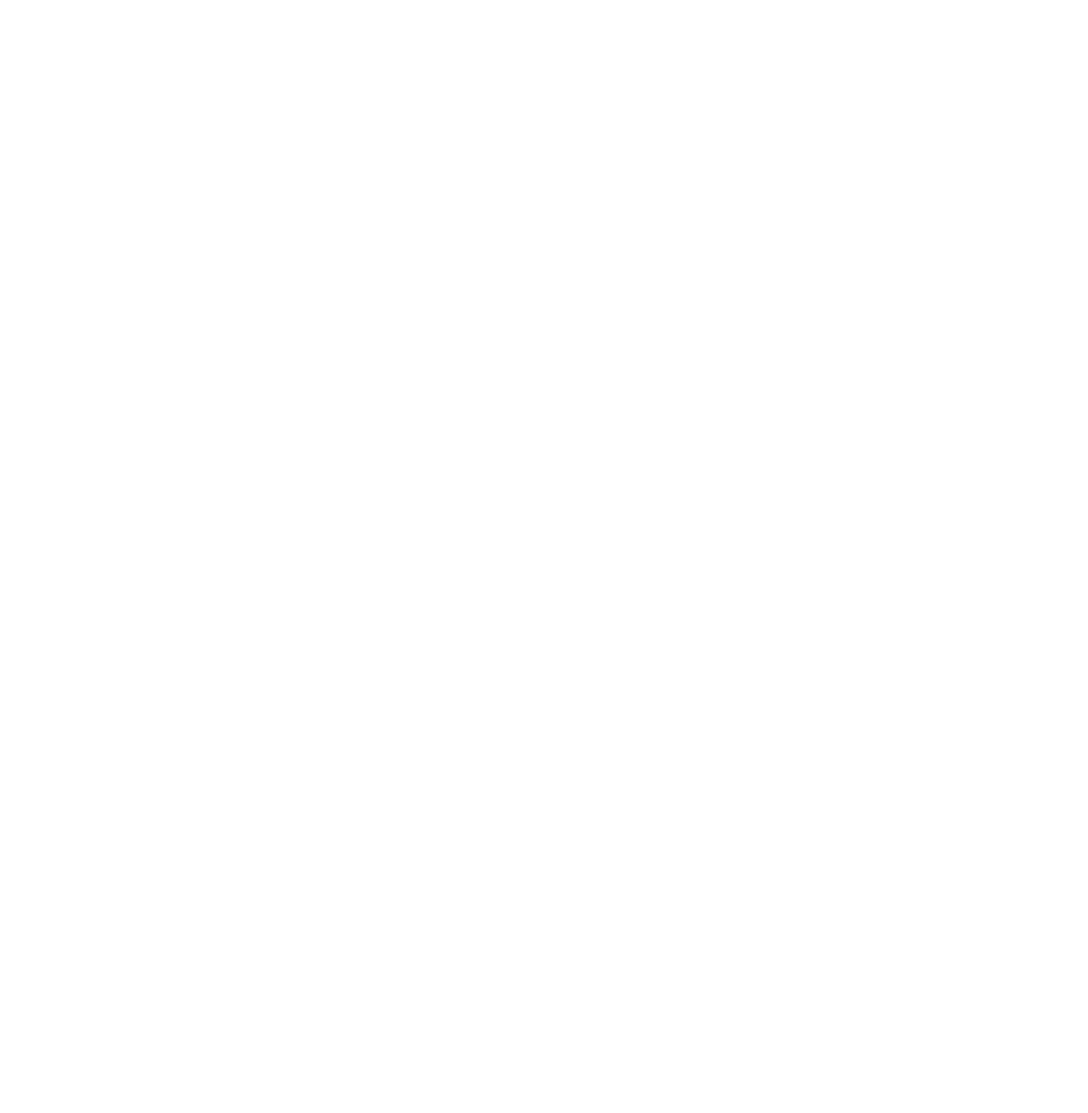
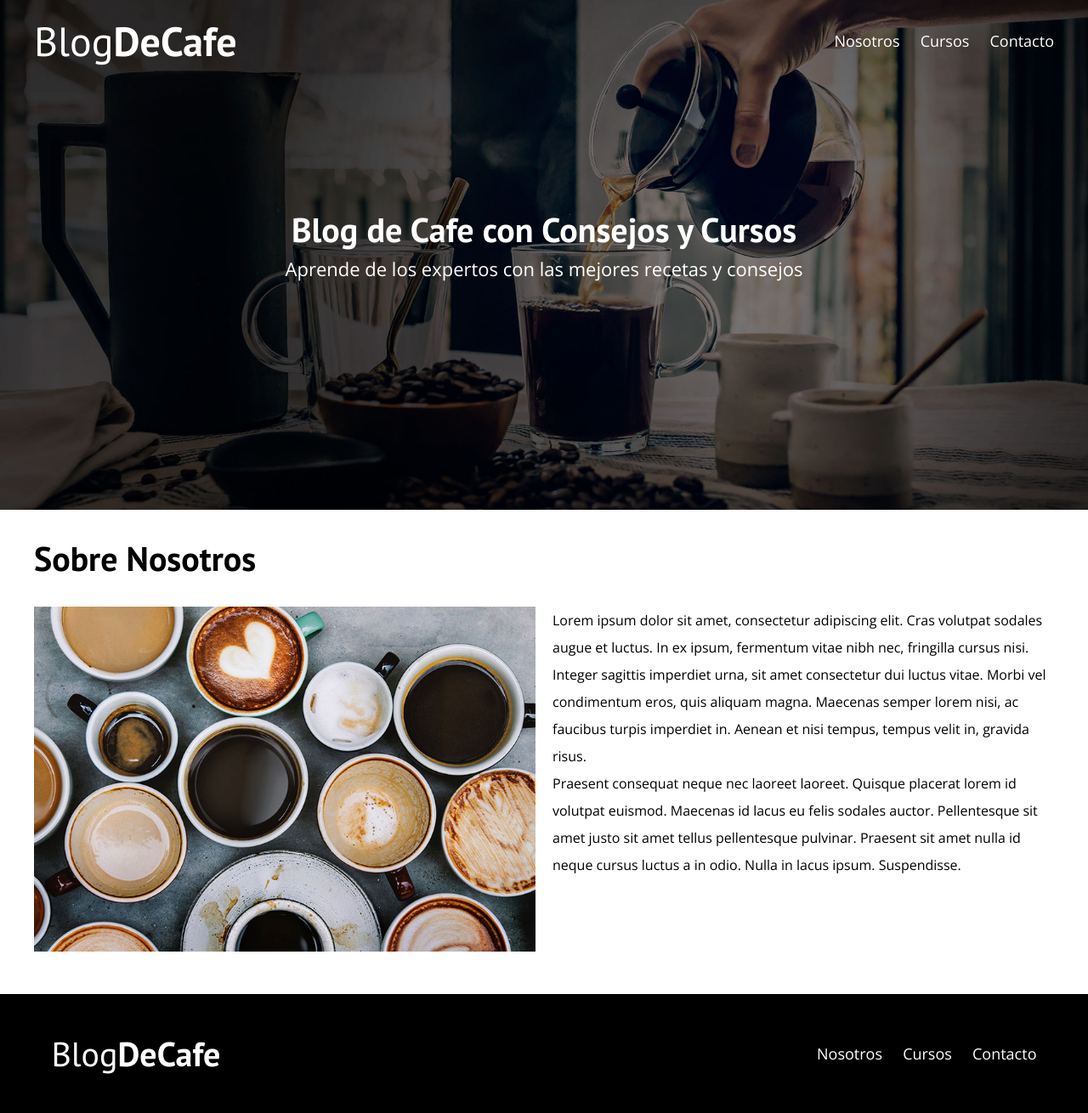
Before and after one commit to JuanJuradoTri/BlogCafe, a plain HTML site: page nosotros.html in a window 1280 px wide. Shown: the whole page at 85% size. Before the commit the page ends 800 px from the top, so only its background shows below. Drawn offline with nearby package versions, Linux system fonts and the light colour scheme.

Commit message:
finalizacion Nosotros

```diff
--- a/css/style.css
+++ b/css/style.css
@@ -62,6 +62,19 @@
 
 .no-margin {
     margin: 0;
+}
+
+
+/* grid */
+
+@media (min-width: 768px) {
+    .grid {
+        display: flex;
+        justify-content: space-between;
+    }
+    .columnas-6 {
+        flex: 0 0 calc(50% - 1rem);
+    }
 }
 
 
--- a/nosotros.html
+++ b/nosotros.html
@@ -0,0 +1,66 @@
+<!DOCTYPE html>
+<html lang="en">
+
+<head>
+    <meta charset="UTF-8">
+    <meta name="viewport" content="width=device-width, initial-scale=1.0">
+    <title>Blog Cafe</title>
+    <link href="https://fonts.googleapis.com/css2?family=Open+Sans&family=PT+Sans:wght@400;700&display=swap" rel="stylesheet">
+    <link rel="stylesheet" href="css/normalize.css">
+    <link rel="stylesheet" href="css/style.css">
+</head>
+
+<body>
+    <header class="site-header">
+        <div class="contenedor">
+            <div class="barra">
+                <a href="index.html">
+                    <h1 class="no-margin">Blog<span>DeCafe</span>
+                    </h1>
+                </a>
+                <nav class="navegacion">
+                    <a href="nosotros.html">Nosotros</a>
+                    <a href="cursos.html">Cursos</a>
+                    <a href="contacto.html">Contacto</a>
+                </nav>
+            </div>
+            <div class="texto-header">
+                <h2 class="no-margin">Blog de Cafe con Consejos y Cursos</h2>
+                <p class="no-margin">Aprende de los expertos con las mejores recetas y consejos</p>
+            </div>
+        </div>
+    </header>
+
+    <main class="contenedor">
+        <h2 class="centrar-texto">Sobre Nosotros</h2>
+        <div class="grid">
+            <div class="columnas-6">
+                <img src="./img/nosotros.jpg" alt="Imagen Nosotros">
+            </div>
+            <div class="columnas-6">
+                <p class="no-margin">
+                    Lorem ipsum dolor sit amet, consectetur adipiscing elit. Cras volutpat sodales augue et luctus. In ex ipsum, fermentum vitae nibh nec, fringilla cursus nisi. Integer sagittis imperdiet urna, sit amet consectetur dui luctus vitae. Morbi vel condimentum
+                    eros, quis aliquam magna. Maecenas semper lorem nisi, ac faucibus turpis imperdiet in. Aenean et nisi tempus, tempus velit in, gravida risus. </p>
+
+                <p class="no-margin">Praesent consequat neque nec laoreet laoreet. Quisque placerat lorem id volutpat euismod. Maecenas id lacus eu felis sodales auctor. Pellentesque sit amet justo sit amet tellus pellentesque pulvinar. Praesent sit amet nulla id neque cursus
+                    luctus a in odio. Nulla in lacus ipsum. Suspendisse.</p>
+            </div>
+        </div>
+    </main>
+    <footer class="site-footer">
+        <div class="contenedor">
+            <div class="barra">
+                <p class="no-margin">Blog<span>DeCafe</span></p>
+
+                <nav class="navegacion">
+                    <a href="nosotros.html">Nosotros</a>
+                    <a href="cursos.html">Cursos</a>
+                    <a href="contacto.html">Contacto</a>
+                </nav>
+            </div>
+        </div>
+    </footer>
+</body>
+
+
+</html>
```
